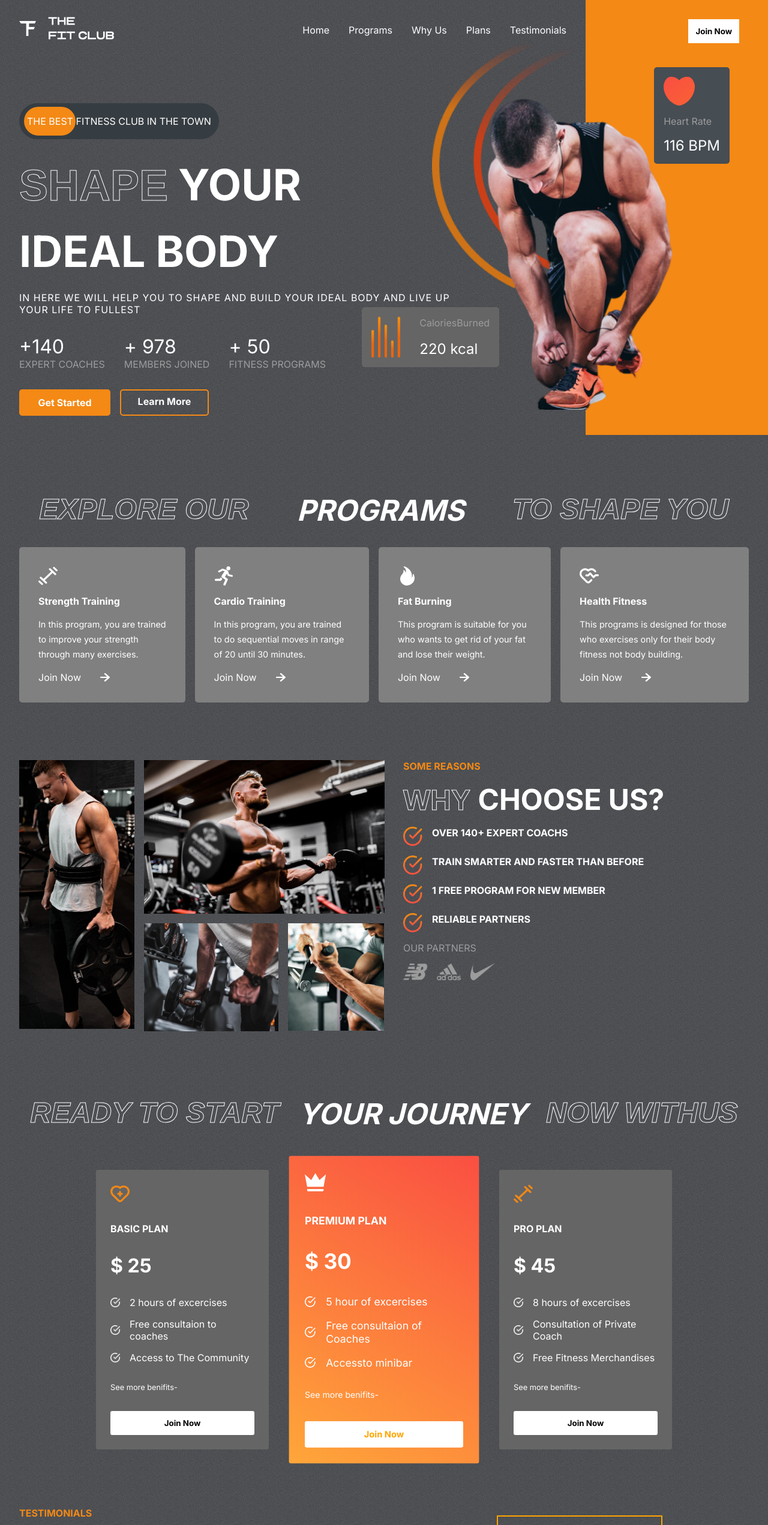
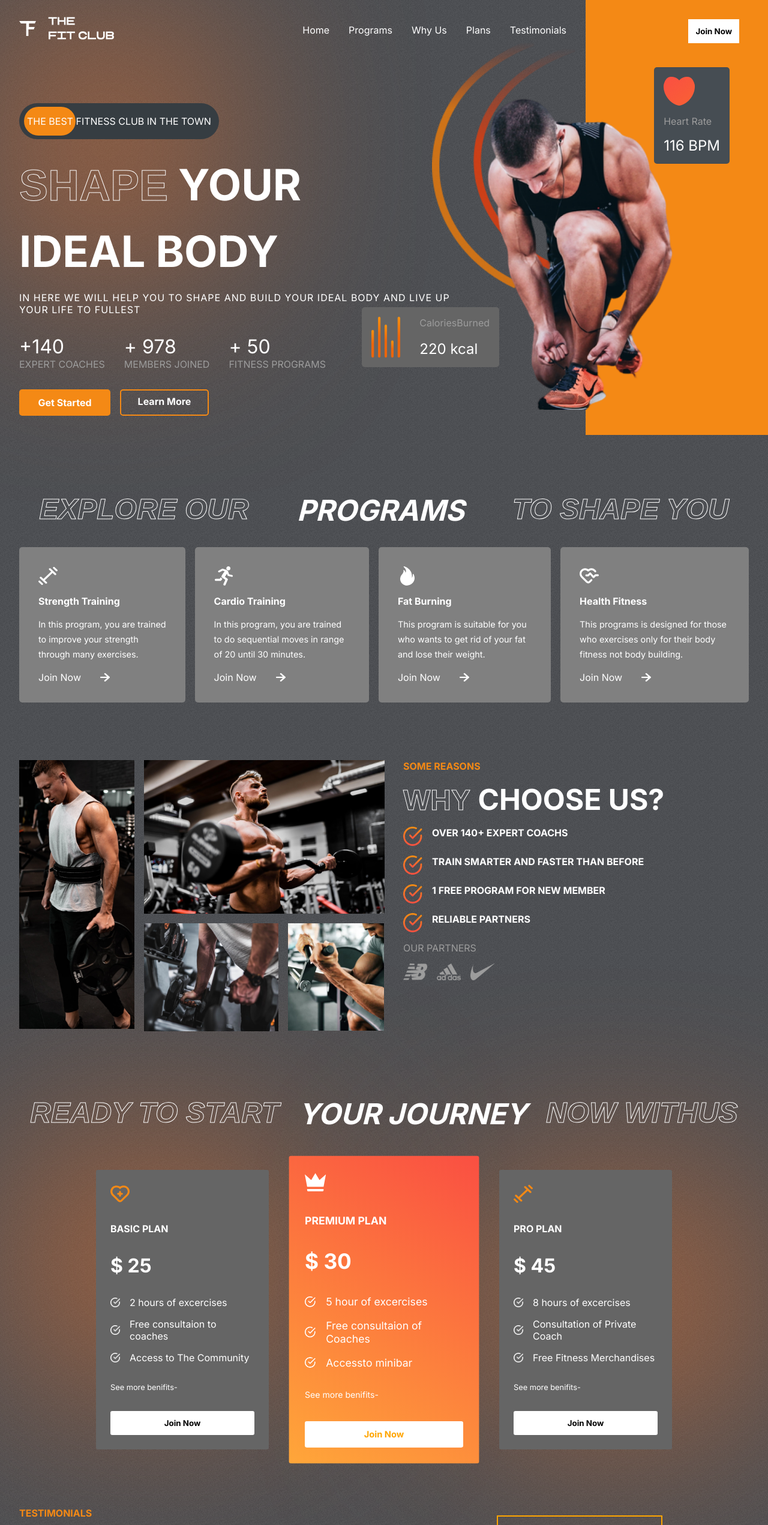
Before and after one commit to 404Bappy/FitnessRevolution-APP, a React (Create React App) app: page / in a window 1280 px wide. Shown: the top 2542 px of the page at 60% size. Built offline with nearby package versions, Linux system fonts and the light colour scheme.

Commit message:
first commit

```diff
--- a/src/App.css
+++ b/src/App.css
@@ -43,3 +43,11 @@
 .btn:hover {
   cursor: pointer;
 }
+
+.blur {
+  background-color: rgba(253, 120, 43, 0.69);
+  position: absolute;
+  border-radius: 50%;
+  filter: blur(150px);
+  z-index: -9;
+}
--- a/src/Components/Footer/Footer.css
+++ b/src/Components/Footer/Footer.css
@@ -25,3 +25,21 @@
   height: 2rem;
   cursor: pointer;
 }
+
+.footer-blur-1 {
+  bottom: 0;
+  right: 15%;
+  width: 26rem;
+  height: 12rem;
+  filter: blur(200px);
+  background: red;
+}
+
+.footer-blur-2 {
+  bottom: 0;
+  left: 15%;
+  width: 26rem;
+  height: 12rem;
+  filter: blur(200px);
+  background: rgb(255, 115, 0);
+}
--- a/src/Components/Footer/Footer.js
+++ b/src/Components/Footer/Footer.js
@@ -19,6 +19,9 @@
           <img style={{ width: "10rem" }} src={Logo} alt="" />
         </div>
       </div>
+
+      <div className="blur footer-blur-1"></div>
+      <div className="blur footer-blur-2"></div>
     </div>
   );
 };
--- a/src/Components/Hero/Hero.css
+++ b/src/Components/Hero/Hero.css
@@ -175,3 +175,9 @@
   color: white;
   font-size: 1.5rem;
 }
+
+.hero-blur {
+  width: 22rem;
+  height: 30rem;
+  left: 0;
+}
--- a/src/Components/Hero/Hero.js
+++ b/src/Components/Hero/Hero.js
@@ -9,6 +9,7 @@
 const Hero = () => {
   return (
     <div className="hero">
+      <div className="blur hero-blur"></div>
       <div className="Hero-left">
         <Header />
         {/* THE BEST ADD SECTIONS */}
--- a/src/Components/Plans/Plans.css
+++ b/src/Components/Plans/Plans.css
@@ -5,6 +5,20 @@
   flex-direction: column;
   gap: 4rem;
   position: relative;
+}
+
+.plans-blur-1 {
+  width: 32rem;
+  height: 23rem;
+  top: 6rem;
+  left: 0rem;
+}
+
+.plans-blur-2 {
+  width: 32rem;
+  height: 23rem;
+  top: 10rem;
+  right: 0rem;
 }
 
 .plans {
--- a/src/Components/Plans/Plans.js
+++ b/src/Components/Plans/Plans.js
@@ -6,6 +6,10 @@
 const Plans = () => {
   return (
     <div className="plans-container">
+
+<div className="blur plans-blur-1"></div>
+<div className="blur plans-blur-2"></div>
+
       <div className="programs-header" style={{ gap: "2rem " }}>
         <span className="strokeText">READY TO START</span>
         <span>YOUR JOURNEY</span>
```
